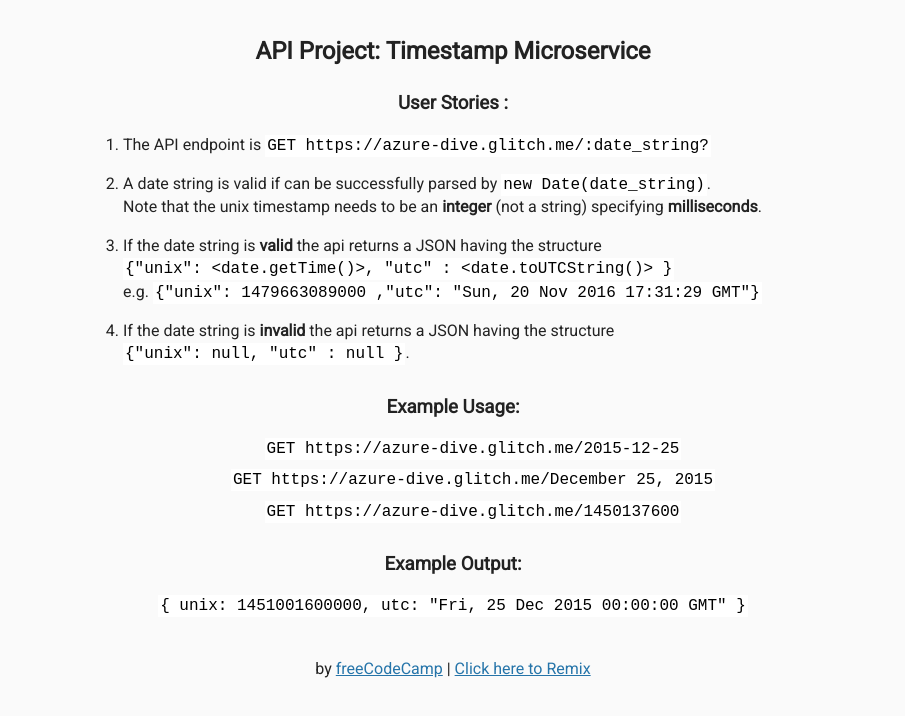
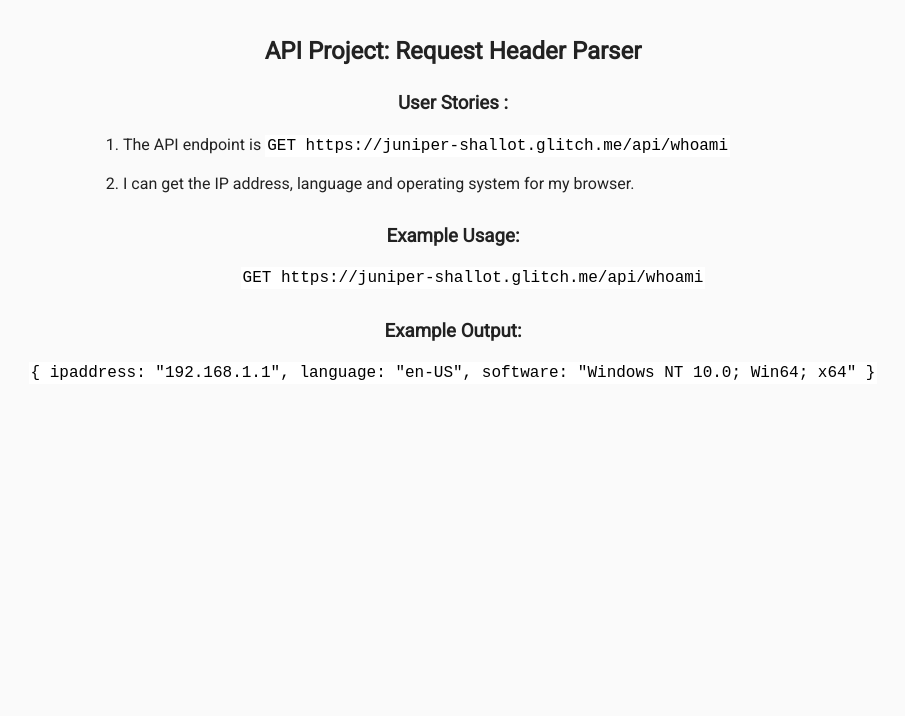
Before and after one commit to Shlim45/fcc-url-shortener, a website: page views/index.html in a window 1280 px wide. Shown: the whole page, without its empty margins (187-1092 px from the left). Drawn offline with Linux system fonts and the light colour scheme; files that its build step writes are made by us from their sources.

Commit message:
Update README and landing page

```diff
--- a/views/index.html
+++ b/views/index.html
@@ -3,7 +3,7 @@
 <html>
 
    <head>
-      <title>Timestamp Microservice</title>
+      <title>Request Header Parser</title>
       <link rel="shortcut icon" href="https://cdn.hyperdev.com/us-east-1%3A52a203ff-088b-420f-81be-45bf559d01b1%2Ffavicon.ico" type="image/x-icon"/>
       <link href="https://fonts.googleapis.com/css?family=Roboto" rel="stylesheet" type="text/css">
       <link href="style.css" rel="stylesheet" type="text/css">
@@ -12,34 +12,25 @@
    <body>
 
       <div class="container">
-        <h2>API Project: Timestamp Microservice</h2>
+        <h2>API Project: Request Header Parser</h2>
         <h3>User Stories :</h3>
         <ol class="user-stories">
-          <li>The API endpoint is <code>GET https://azure-dive.glitch.me/:date_string?</code></li>
-          <li>A date string is valid if can be successfully parsed by <code>new Date(date_string)</code>.<br>
-          Note that the unix timestamp needs to be an <strong>integer</strong> (not a string) specifying <strong>milliseconds</strong>.</li>
-          <li>If the date string is <strong>valid</strong> the api returns a JSON having the structure<br><code>{"unix": &lt;date.getTime()&gt;, "utc" : &lt;date.toUTCString()&gt; }</code><br>
-            e.g. <code>{"unix": 1479663089000 ,"utc": "Sun, 20 Nov 2016 17:31:29 GMT"}</code></li>
-          <li>If the date string is <strong>invalid</strong> the api returns a JSON having the structure <br>
-              <code>{"unix": null, "utc" : null }</code>.
-          </li>
+          <li>The API endpoint is <code>GET https://juniper-shallot.glitch.me/api/whoami</code></li>
+          <li>I can get the IP address, language and operating system for my browser.</li>
         </ol>
 
         <h3>Example Usage:</h3>
         <ul>
-          <li><code>GET https://azure-dive.glitch.me/2015-12-25</code></li>
-          <li><code>GET https://azure-dive.glitch.me/December 25, 2015</code></li>
-          <li><code>GET https://azure-dive.glitch.me/1450137600</code></li>
+          <li><code>GET https://juniper-shallot.glitch.me/api/whoami</code></li>
         </ul>
 
         <h3>Example Output:</h3>
         <p>
-          <code>{ unix: 1451001600000, utc: "Fri, 25 Dec 2015 00:00:00 GMT" }</code>
-        </p>
-      </div>
-      <div class="footer">
-        <p>
-          by <a href="http://www.freecodecamp.com/">freeCodeCamp</a> | <a href="https://hyperdev.com/#!/remix/FCC_API_timestamp_bplate/8338be2-a353-4892-8a0d-6295e4f12eb5">Click here to Remix</a>
+          <code>{
+                  ipaddress: "192.168.1.1",
+                  language: "en-US",
+                  software: "Windows NT 10.0; Win64; x64"
+                }</code>
         </p>
       </div>
    </body>
```
Also changed, not shown: server.js (+4 -4 lines), README.md.
